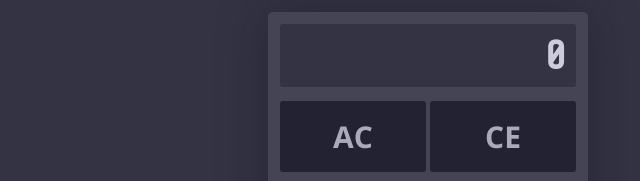
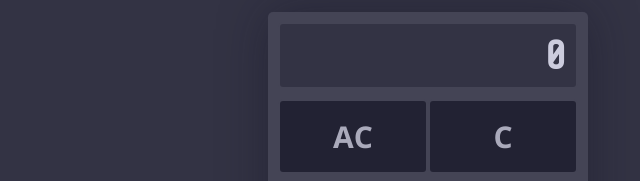
Before and after one commit to nchlsschndr/js-calculator, a website: page index.html in a window 1280 px wide. Shown: the top 181 px of the page, 212-852 px from the left. Drawn offline with nearby package versions, Linux system fonts and the light colour scheme.

Commit message:
Rename C button

```diff
--- a/index.html
+++ b/index.html
@@ -17,7 +17,7 @@
             <div class="pad">
                 <div class="clear">
                     <button data-key="allClear" class="button">AC</button>
-                    <button data-key="clear" class="button">CE</button>
+                    <button data-key="clear" class="button">C</button>
                 </div>
                 <div class="operations">
                     <button data-key-type="operator" data-key="plus" class="button">+</button>
```
